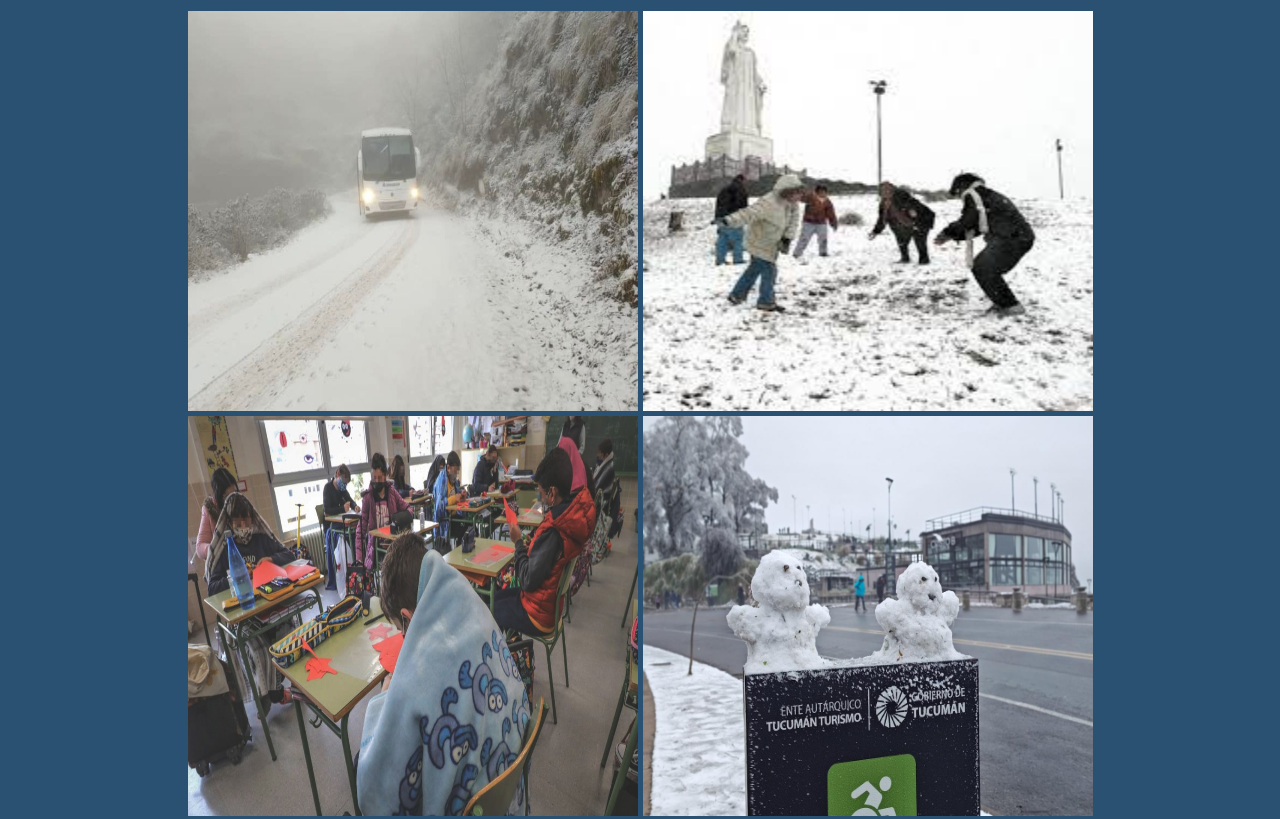
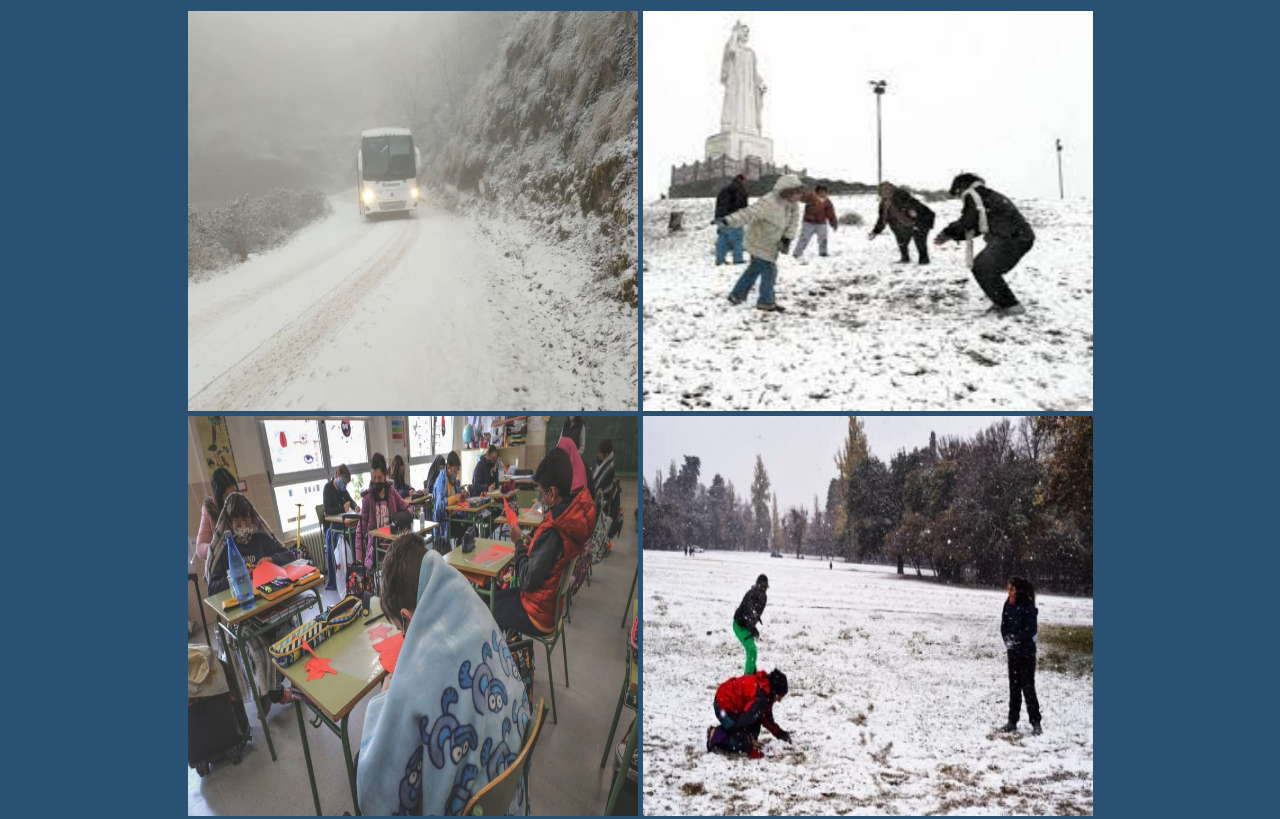
Before and after one commit to 4g05t/actividad_virtual, a plain HTML site: page pages/galeria.html in a window 1280 px wide. Shown: the part 116-935 px from the top of the page. Drawn offline with Linux system fonts and the light colour scheme; a web font is replaced by a local one.

Commit message:
Update galeria.html

```diff
--- a/pages/galeria.html
+++ b/pages/galeria.html
@@ -22,7 +22,7 @@
        <img src="../assets/images/Aconquija-Tafi-del-Valle-nieve-invierno-ruta307.jpg" alt="tafi" width="450" height="400">
        <img src="../assets/images/images.jpg" alt="images" width="450" height="400">
        <img src="../assets/images/jpiz3cjmd0hsualgfrwh.jpg" alt="jaja" width="450" height="400">
-       <img src="../assets/images/la-gaceta-fotos-de-ana-la-jaramillo-1090376-141135.jpg" alt="gaceta" width="450" height="400">
+       <img src="../assets/images/nieve.jpg" alt="gaceta" width="450" height="400">
        <img src="../assets/images/na17fo02.jpg" alt="nieve" width="450" height="400">
        <img src="../assets/images/ola-polar-clases-argentina.jpg" alt="olapolar" width="450" height="400">
       </div>
```
